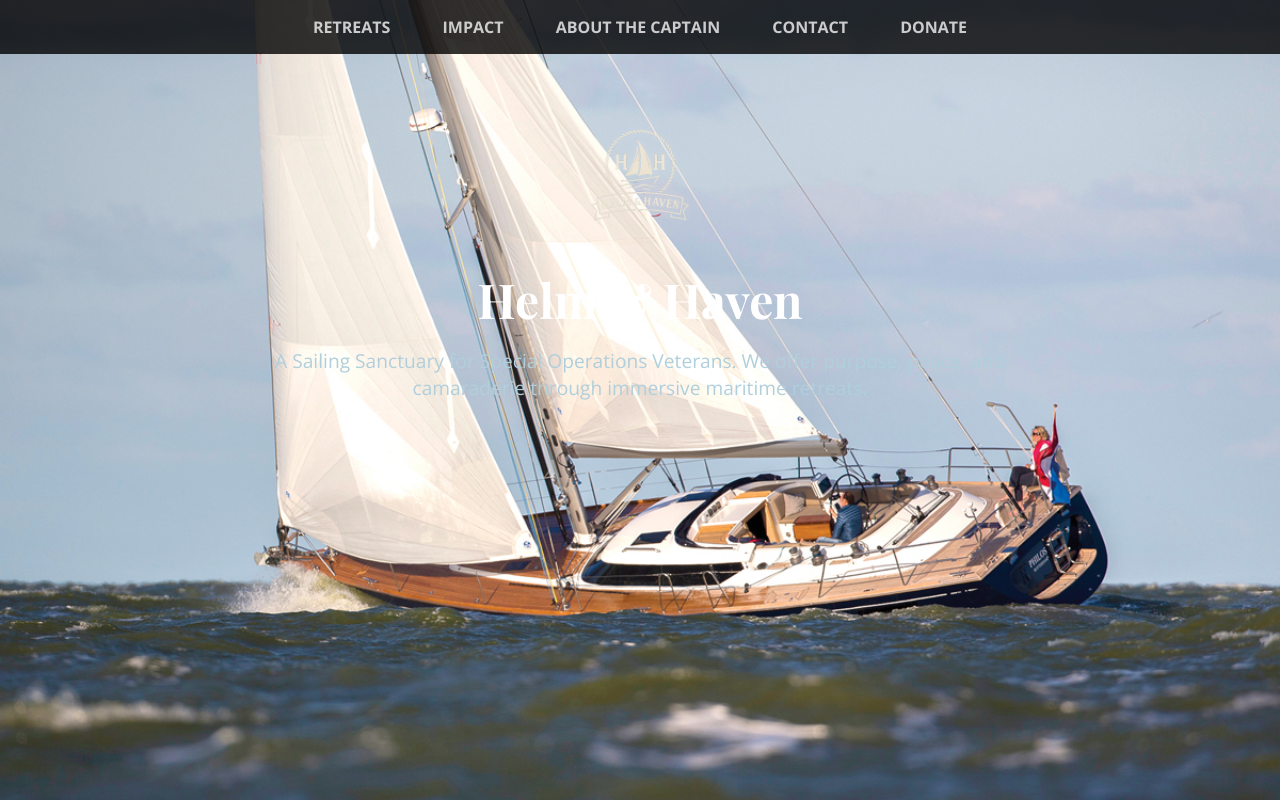
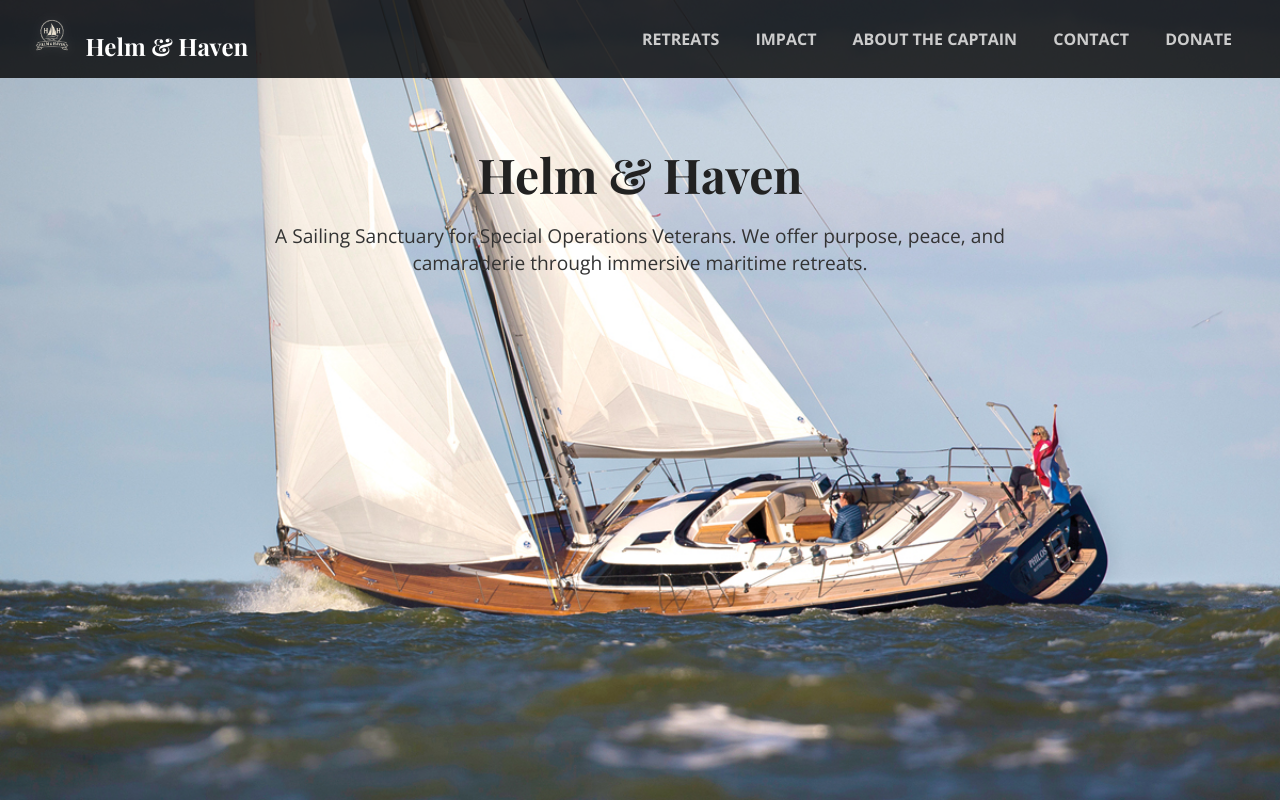
Before and after one commit to thorman129/helmandhaven.github.io, a plain HTML site: page index.html in a window 1280 px wide. Drawn offline with nearby package versions, Linux system fonts and the light colour scheme.

Commit message:
Update index.html

```diff
--- a/index.html
+++ b/index.html
@@ -16,7 +16,7 @@
       background: url('sailboat-bg2.jpg') no-repeat center center fixed;
       background-size: cover;
       font-family: 'Open Sans', sans-serif;
-      color: #fff;
+      color: #222;
       background-color: #0e1a24;
       background-size: cover;
       background-position: center;
@@ -24,18 +24,36 @@
     }
     header {
       display: flex;
-      justify-content: center;
+      justify-content: space-between;
+      align-items: center;
       background-color: rgba(0, 0, 0, 0.8);
-      padding: 1rem;
+      padding: 1rem 2rem;
     }
-    header nav a {
-      margin: 0 1.5rem;
+    .header-logo {
+      display: flex;
+      align-items: center;
+    }
+    .header-logo img {
+      width: 40px;
+      height: 40px;
+      margin-right: 0.5rem;
+      filter: drop-shadow(0 0 5px rgba(255, 255, 255, 0.2));
+    }
+    .header-logo a {
+      text-decoration: none;
+      color: #fff;
+      font-family: 'Playfair Display', serif;
+      font-size: 1.5rem;
+      font-weight: 700;
+    }
+    nav a {
+      margin: 0 1rem;
       color: #ccc;
       text-decoration: none;
       font-weight: 600;
       text-transform: uppercase;
     }
-    header nav a:hover {
+    nav a:hover {
       color: #fff;
     }
     .container {
@@ -52,15 +70,22 @@
       font-family: 'Playfair Display', serif;
       font-size: 3rem;
       margin-bottom: 1rem;
+      color: #222;
     }
     .tagline {
       font-size: 1.2rem;
-      color: #b0cfdc;
+      color: #333;
     }
   </style>
 </head>
 <body>
   <header>
+    <div class="header-logo">
+      <a href="index.html">
+        <img src="helm_and_haven_logo_transparent.png" alt="Helm & Haven Logo">
+        Helm & Haven
+      </a>
+    </div>
     <nav>
       <a href="#retreats">Retreats</a>
       <a href="#impact">Impact</a>
@@ -70,7 +95,6 @@
     </nav>
   </header>
   <div class="container">
-    <img class="logo" src="helm_and_haven_logo_transparent.png" alt="Helm & Haven Logo">
     <h1>Helm & Haven</h1>
     <p class="tagline">A Sailing Sanctuary for Special Operations Veterans. We offer purpose, peace, and camaraderie through immersive maritime retreats.</p>
   </div>
```
